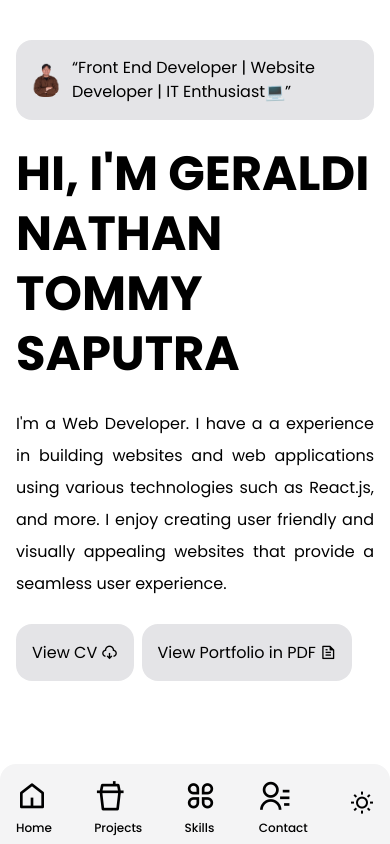
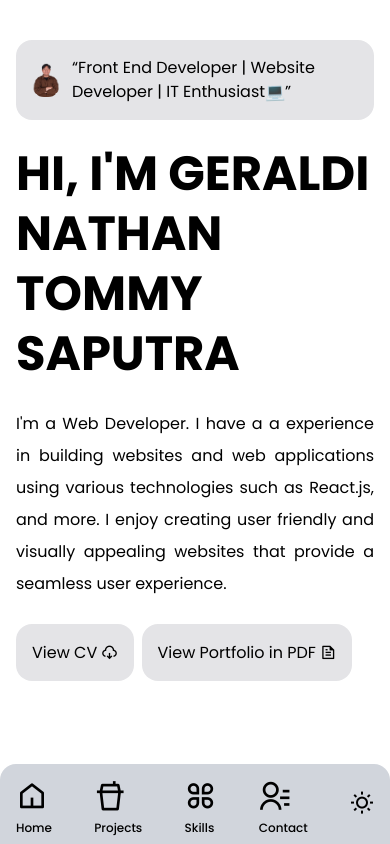
Before and after one commit to GeraldiNathan/PortofolioV1, a React (Vite) app: page / in a window 390 px wide. Shown: the top 844 px of the page. Built offline with nearby package versions, Linux system fonts and the light colour scheme.

Commit message:
fix(Navbar): fix light and dark mode style nav

```diff
--- a/src/components/Navbar.jsx
+++ b/src/components/Navbar.jsx
@@ -32,9 +32,10 @@ export const Navbar = () => {
         </h1>
       </div>
       <ul
-        className="menu dark:bg-zinc-800 bg-zinc-100 flex flex-wrap justify-between fixed bottom-0 left-1/2 -translate-x-1/2 md:-translate-0
-        md:sticky md:top-0 items-center md:gap-10 md:opacity-100 w-full md:w-fit px-4 py-2 md:py-4 rounded-tl-2xl rounded-tr-2xl
-        md:bg-transparent transition-all md:transition-none"
+        className="menu flex flex-wrap justify-between fixed bottom-0 left-1/2 -translate-x-1/2 md:-translate-0
+        md:sticky md:top-0 items-center md:gap-10 md:opacity-100 w-full md:w-fit px-4 py-2 md:py-4 rounded-tl-2xl
+        rounded-tr-2xl transition-all md:transition-none bg-gray-300 dark:bg-zinc-700 md:bg-transparent
+        md:dark:bg-transparent"
       >
         <li className="grid">
           <a href="#Home" aria-label="Home Section">
```
